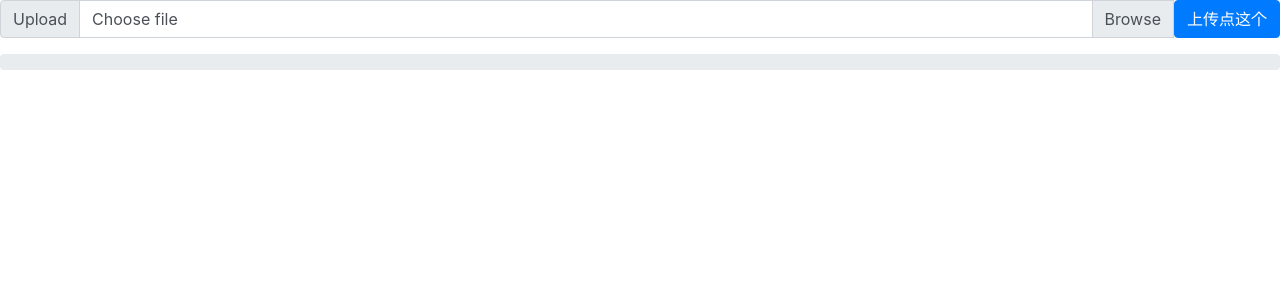
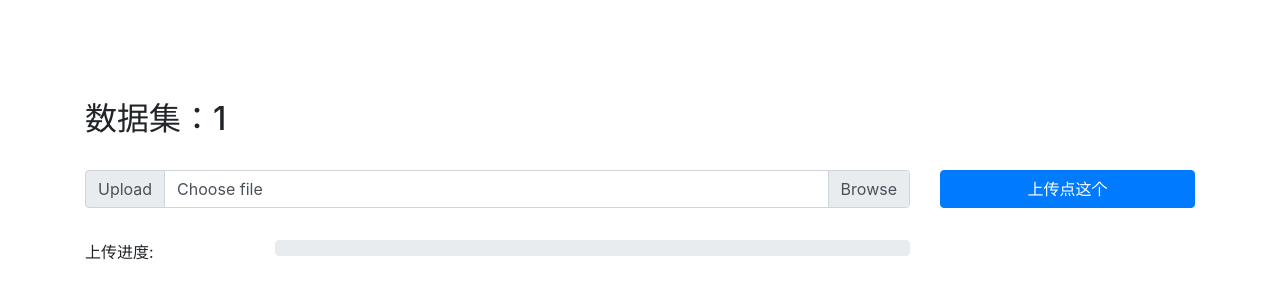
Before and after one commit to FingerBlack/DatasetContributionSystem, a Django app: page /dataset/1/upload/ in a window 1280 px wide. Shown: the part 57-357 px from the top of the page. Run offline with Django 3.2, Linux system fonts and the light colour scheme; the visitor is signed in with stand-in values (Sample User, id 1); some libraries are stand-ins or nearby versions.

Commit message:
美化upload界面

```diff
--- a/DatasetContributionSystem/dataset/templates/dataset/upload.html
+++ b/DatasetContributionSystem/dataset/templates/dataset/upload.html
@@ -4,7 +4,6 @@
     $(document).ready(function () {
         $("button").click(function () {
             var fd = new FormData();
-            console.log($('#file')[0].files[0]);
             fd.append('file', $('#file')[0].files[0]);
             fd.append('csrfmiddlewaretoken', "{{csrf_token}}");
             $.ajax({
@@ -21,7 +20,7 @@
                                 percentage = parseInt(e.loaded / e.total * 100);
                                 var now_percentage = percentage + "%";
                                 $("#pgbar").css({"width":now_percentage});
-                                console.log(now_percentage);
+                                $("#pgbar-text").text(e.loaded + "/" + e.total);
                             }
                         }, false);
                     }
@@ -39,21 +38,41 @@
 </script>
 {% endblock %}
 {% block content %}
-<form method="POST" id="testf" enctype="multipart/form-data">
+<div class="container" style="margin-top:100px;">
+    <h2>数据集：{{datasetname}}</h2>
+    <br/>
+    <form method="POST" enctype="multipart/form-data">
         {% csrf_token %}
+        <div class="row">
+        <div class="col-md-9">
             <div class="input-group mb-3">
                 <div class="input-group-prepend">
                     <span class="input-group-text" id="inputGroupFileAddon01">Upload</span>
                 </div>
                 <div class="custom-file">
-            <input type="file" class="custom-file-input" id="file" onchange="$('#fn')[0].textContent=this.files[0].name;" aria-describedby="inputGroupFileAddon01">
-            <label class="custom-file-label" for="inputGroupFile01" id="fn" >Choose file</label>
+                    <input type="file" class="custom-file-input" id="file"
+                        onchange="$('#fn')[0].textContent=this.files[0].name;" aria-describedby="inputGroupFileAddon01">
+                    <label class="custom-file-label" for="inputGroupFile01" id="fn">Choose file</label>
                 </div>
-        <button type="button" class="btn btn-primary" id="upload">上传点这个</button>
+
+            </div>
+        </div>
+        <div class="col-md-3">
+            <button type="button" class="btn btn-primary btn-block" id="upload">上传点这个</button>
+        </div>
     </div>
     </form>
+    <div class="row">
+        <div class="col-md-2">上传进度:</div>
+        <div class="col-md-7">
             <div class="progress">
                 <div class="progress-bar progress-bar-striped progress-bar-animated" id="pgbar" role="progressbar"
                     aria-valuenow="75" aria-valuemin="0" aria-valuemax="100" style="width: 0%"></div>
             </div>
+        </div>
+        <div class="col-md-3">
+            <span id="pgbar-text"></span>
+        </div>
+    </div>
+</div>
 {% endblock %}
--- a/DatasetContributionSystem/dataset/views.py
+++ b/DatasetContributionSystem/dataset/views.py
@@ -1,7 +1,7 @@
 from django.shortcuts import render
 from .models import dataset
 from django.contrib.auth.decorators import login_required
-from django.http import HttpResponseRedirect
+from django.http import HttpResponseRedirect, HttpResponse
 from django.conf import settings
 import os
 
@@ -35,7 +35,8 @@ def upload_view(request, datasetname):
         for chunk in myfile.chunks():
             f.write(chunk)
         f.close()
-    return render(request, 'dataset/upload.html')
+        return HttpResponse('success')
+    return render(request, 'dataset/upload.html', {'datasetname':datasetname})
 
 def show(request, datasetname):
     return render(request, 'dataset/show.html', {'dataset': dataset.objects.get(name=datasetname)})
```
Also changed, not shown: 1 other file. Lines whose indentation alone changed are shown as unchanged.
